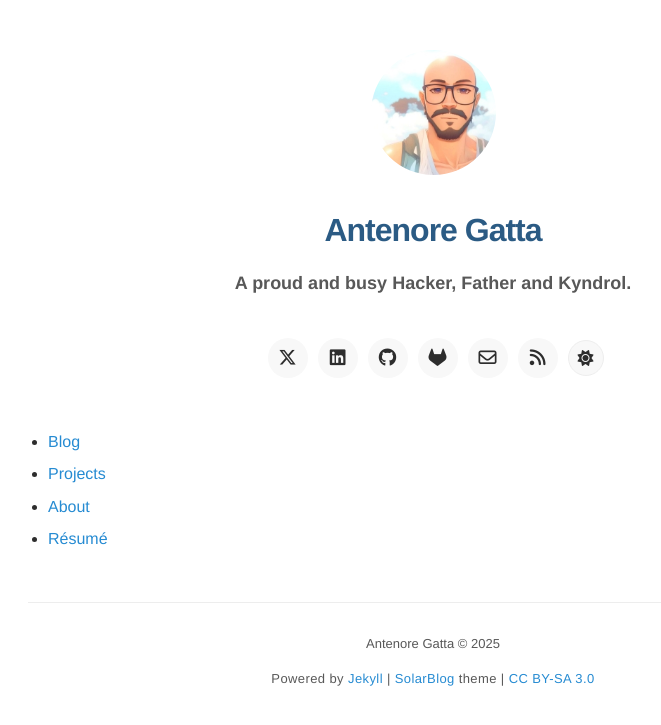
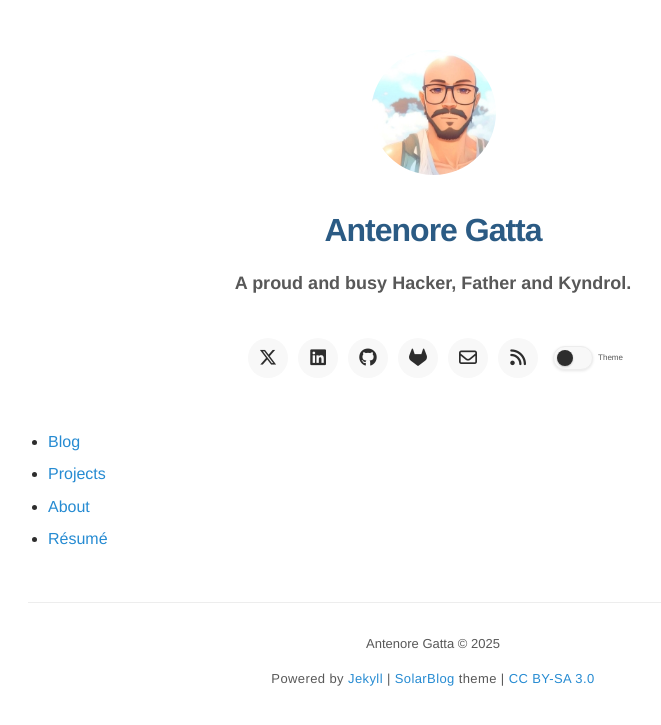
Before and after one commit to antenore/antenore.simbiosi.org, a Jekyll site: the page built from index.html, in a window 1280 px wide. Shown: the top 725 px of the page, without its empty margins (207-868 px from the left). Built offline with Jekyll 4.4.1, drawn with Linux system fonts in a browser that asks for light colours; nearby versions of some CDN libraries.

Commit message:
Improving theme switcher

```diff
--- a/_includes/header-minimal.html
+++ b/_includes/header-minimal.html
@@ -9,6 +9,7 @@
                 <input type="checkbox" id="theme-toggle" />
                 <span class="slider"></span>
             </label>
+            <small>Theme</small>
         </div>
     </div>
 </header>
--- a/_includes/header.html
+++ b/_includes/header.html
@@ -58,6 +58,7 @@
                 <input type="checkbox" id="theme-toggle" />
                 <span class="slider"></span>
             </label>
+            <small>Theme</small>
         </div>
     </div>
 </header>
--- a/assets/css/main.scss
+++ b/assets/css/main.scss
@@ -466,14 +466,20 @@ pre {
   align-items: center;
   justify-content: center;
   gap: 0.5rem;
-  margin-left: 0.5rem;
+  margin-left: 1rem;
+
+  small {
+    font-size: 0.8rem;
+    color: var(--text-light);
+    font-weight: normal;
+  }
 }
 
 .theme-switch {
   position: relative;
   display: inline-block;
-  width: 36px;
-  height: 36px;
+  width: 40px;
+  height: 24px;
 }
 
 .theme-switch input {
@@ -491,53 +497,59 @@ pre {
   right: 0;
   bottom: 0;
   background-color: var(--background-alt);
-  transition: .3s;
+  transition: all 0.3s ease;
   border: 1px solid var(--border);
-  display: flex;
-  align-items: center;
-  justify-content: center;
-  border-radius: 50%;
+  border-radius: 24px;
   overflow: hidden;
+  box-shadow: 0 1px 3px rgba(0, 0, 0, 0.1);
 }
 
 .slider:before {
-  font-family: "Font Awesome 6 Free";
-  font-weight: 900;
-  content: "\f185"; /* sun icon */
   position: absolute;
-  color: var(--text-main);
-  font-size: 16px;
-  transition: .3s;
+  content: '';
+  height: 16px;
+  width: 16px;
+  left: 3px;
+  bottom: 3px;
+  background-color: var(--text-main);
+  border-radius: 50%;
+  transition: all 0.3s ease;
+  box-shadow: 0 1px 2px rgba(0, 0, 0, 0.2);
+}
+
+input:checked + .slider {
+  background-color: var(--accent);
+  border-color: var(--accent);
 }
 
 input:checked + .slider:before {
-  content: "\f186"; /* moon icon */
-  transform: translateY(0);
+  transform: translateX(16px);
+  background-color: white;
 }
 
 input:focus + .slider {
-  box-shadow: 0 0 0 2px var(--accent);
+  box-shadow: 0 0 0 2px rgba(38, 141, 210, 0.5);
 }
 
 .slider:hover {
-  background-color: var(--accent);
-  transform: translateY(-2px);
-}
-
-.slider:hover:before {
-  color: white;
-}
-
-// Hide the "Toggle Dark Mode" text on mobile
-@media (max-width: 500px) {
-  .theme-switch-wrapper em {
-    display: none;
-  }
+  border-color: var(--accent);
+  transform: translateY(-1px);
 }
 
 // Header-specific theme toggle
 .header-minimal .theme-switch-wrapper {
-  margin: 0;
+  margin-left: 1rem;
+}
+
+// Responsive adjustments for theme toggle
+@media (max-width: 500px) {
+  .theme-switch-wrapper small {
+    display: none;
+  }
+
+  .theme-switch-wrapper {
+    margin-left: 0.5rem;
+  }
 }
 
 // Utility classes
```
